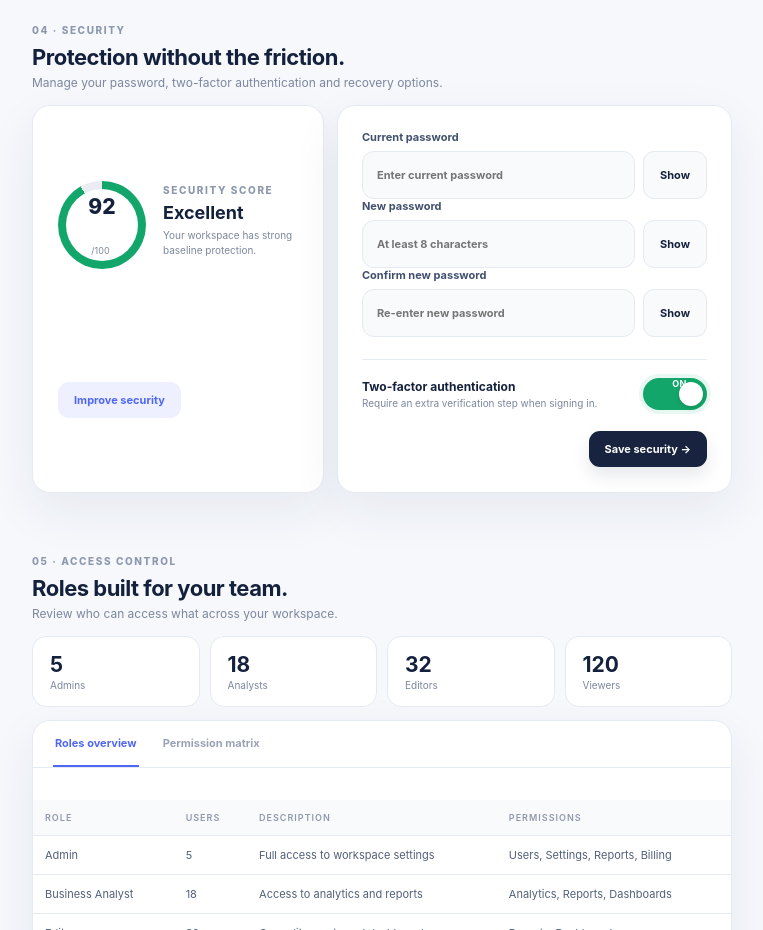
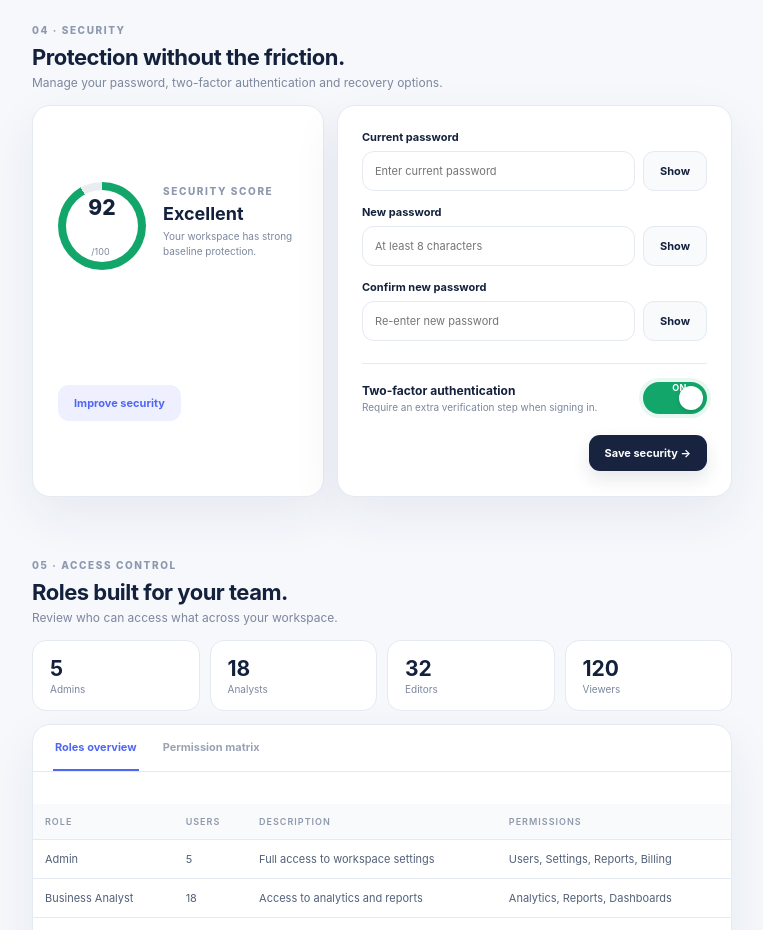
Before and after one commit to Asifahamed0813/edabip-asif, a plain HTML site: page index.html in a window 1280 px wide. Shown: the part 1800-2730 px from the top of the page, without its empty margins (510-1273 px from the left). Drawn offline with Linux system fonts and the light colour scheme.

Commit message:
style: align change-password inputs with settings theme

```diff
--- a/css/style.css
+++ b/css/style.css
@@ -1548,3 +1548,37 @@ html[data-theme="dark"] .form-message[data-state="error"] {
 html[data-theme="dark"] .form-message[data-state="success"] {
   color: #86efac;
 }
+
+
+/* Day 2: password form fields follow the existing settings input style. */
+.security-controls form > label {
+  display: block;
+  margin-bottom: 14px;
+  color: var(--text);
+  font-size: 11px;
+  font-weight: 700;
+}
+
+.security-controls form > label .password-row {
+  margin-top: 7px;
+}
+
+.security-controls .password-row input {
+  min-width: 0;
+  height: 40px;
+  padding: 0 12px;
+  border: 1px solid var(--line);
+  border-radius: 12px;
+  background: var(--surface);
+  color: var(--text);
+  font: inherit;
+  font-weight: 400;
+}
+
+.permission-save-controls [data-state="pending"] {
+  color: var(--amber, #b7791f);
+}
+
+.permission-save-controls [data-state="error"] {
+  color: #b42318;
+}
```
